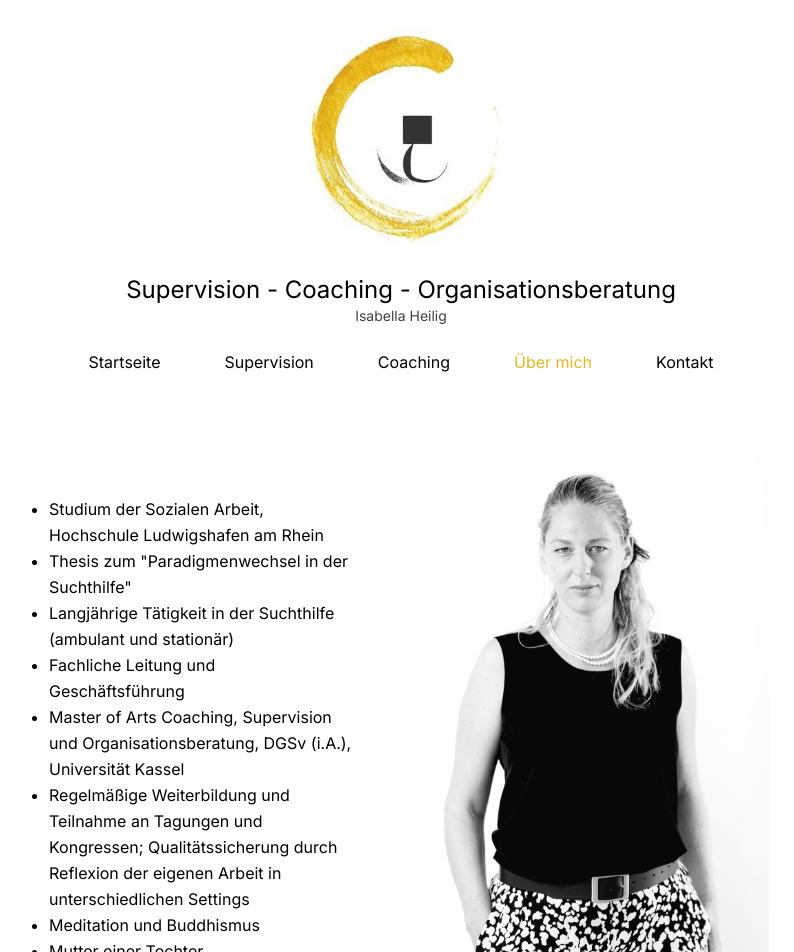
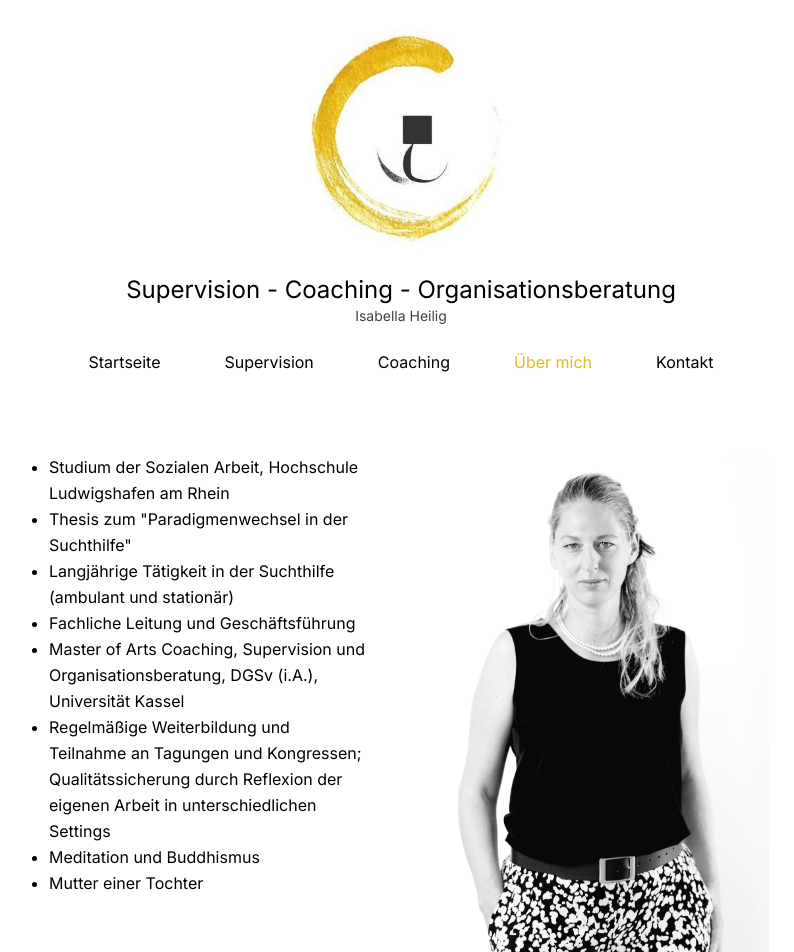
Before and after one commit to edlixstudios/beratung-isabella, a Next.js app: page /about in a window 1280 px wide. Shown: the top 952 px of the page, without its empty margins (239-1033 px from the left). Built offline with nearby package versions, Linux system fonts and the light colour scheme.

Commit message:
fix: layout anpassungen

```diff
--- a/src/app/about/page.tsx
+++ b/src/app/about/page.tsx
@@ -7,7 +7,7 @@ export default function SuperVision() {
   return (
     <PageLayout>
       <ContentWrapper>
-        <div className={"flex items-center"}  >
+        <div className={"grid grid-cols-1 xl:grid-cols-2"}  >
         <Listing>
           <li className="list-disc">Studium der Sozialen Arbeit, Hochschule Ludwigshafen am Rhein
           </li>
--- a/src/app/page.tsx
+++ b/src/app/page.tsx
@@ -6,10 +6,10 @@ import Image from "next/image";
 export default function Home() {
   return (
     <PageLayout>
-      <ContentWrapper>
         <div className={"flex justify-center"} >
           <Image className={"mb-4"} src={"/me-new-small.jpeg"} alt={"Isabella"} width={200} height={200} />
         </div>
+      <ContentWrapper>
         <p>
           In meiner psychodynamisch- systemischen Arbeit als Coach und Supervisorin bewege ich mich stets im Spannungsfeld zwischen unterstützender Begleitung und zielgerichteter Strukturierung. Mit einem feinen Gespür für die Bedürfnisse und Dynamiken moderner Arbeitskontexte hilft Supervision Klarheit zu schaffen und eigene Werte sowie eine authentische berufliche Haltung zu entwickeln.
         </p>
```
